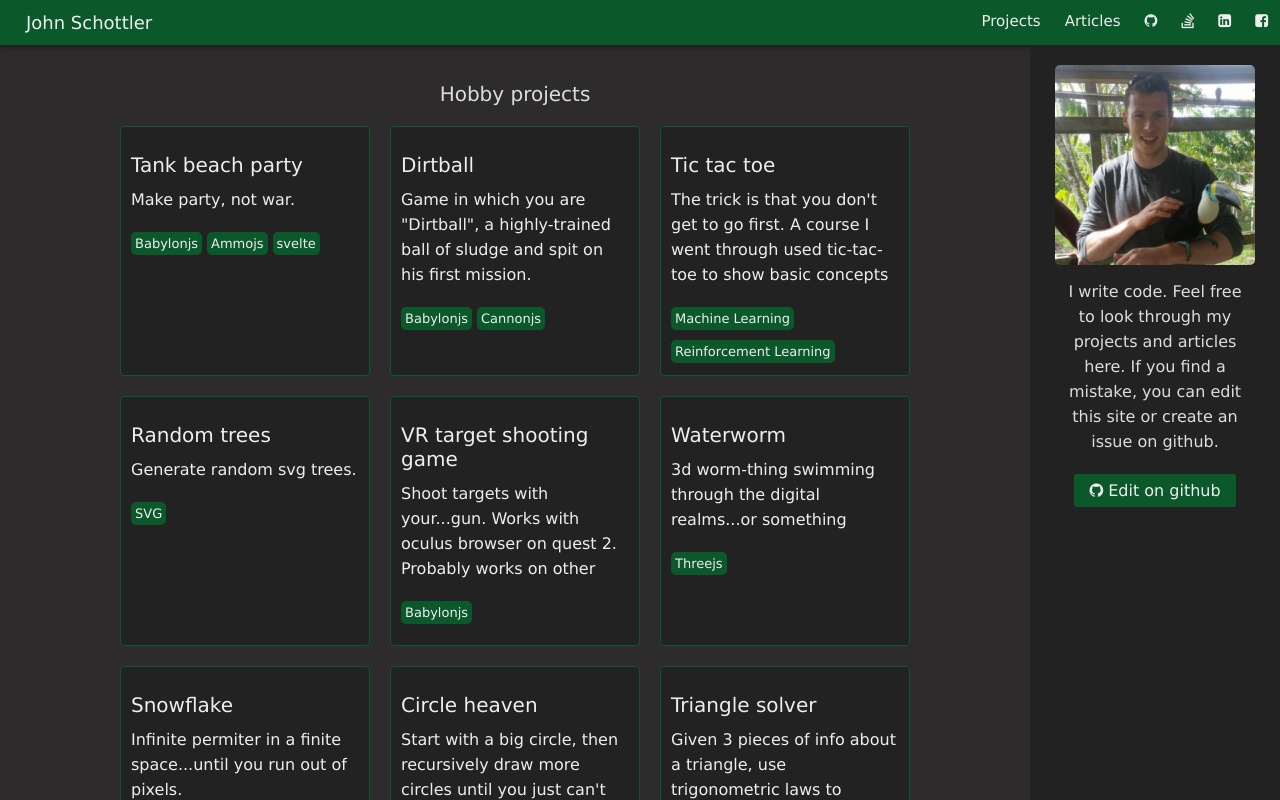
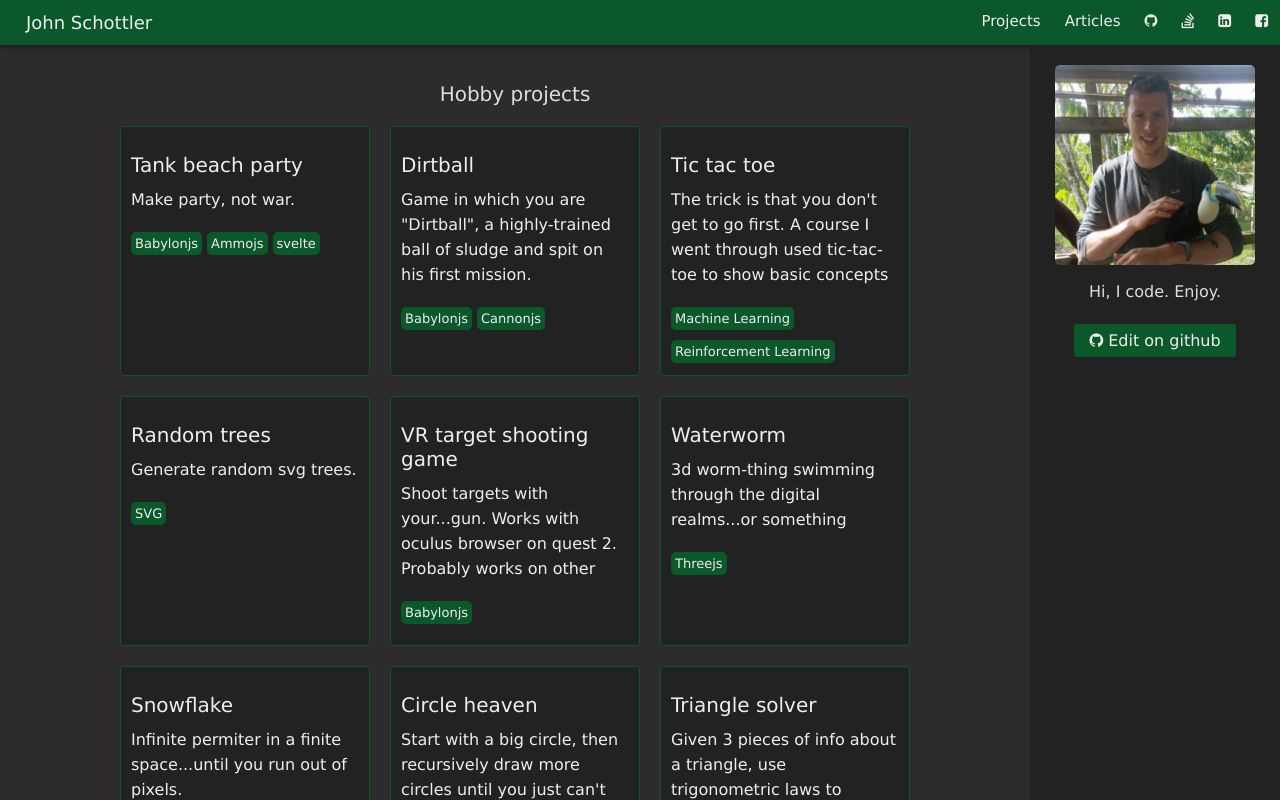
Before and after one commit to JohnnyFun/johnschottlercom, a Svelte app: page / in a window 1280 px wide. Built offline with nearby package versions, Linux system fonts and the light colour scheme; a small style sheet from the web is missing.

Commit message:
improve about me blerb

```diff
--- a/src/components/Me.svelte
+++ b/src/components/Me.svelte
@@ -4,8 +4,7 @@
   </div>
   <div class="bio">
     <p>
-      I write code. Feel free to look through my projects and articles here. If you find a
-      mistake, you can edit this site or create an issue on github.
+      Hi, I code. Enjoy.
     </p>
     <Btn href="https://github.com/JohnnyFun/johnschottlercom" icon="github" target="_blank">Edit on github</Btn>
   </div>
```
